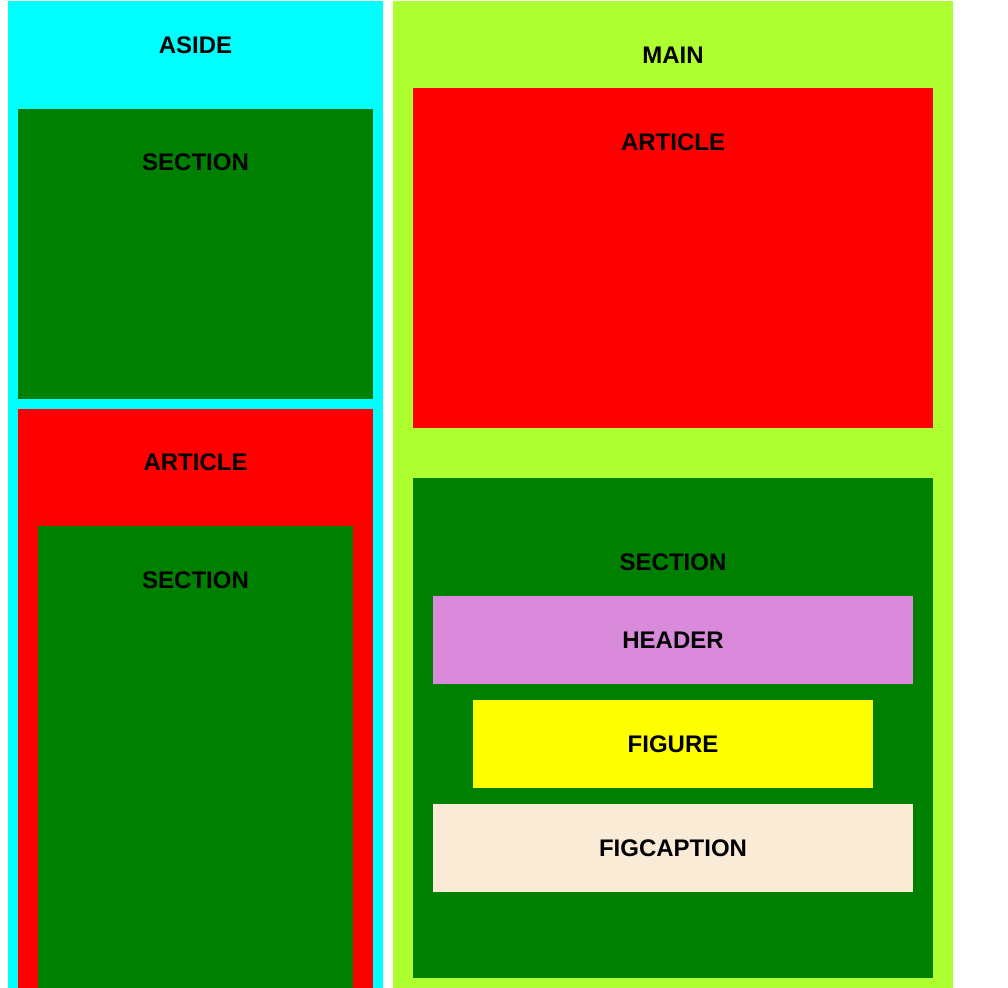
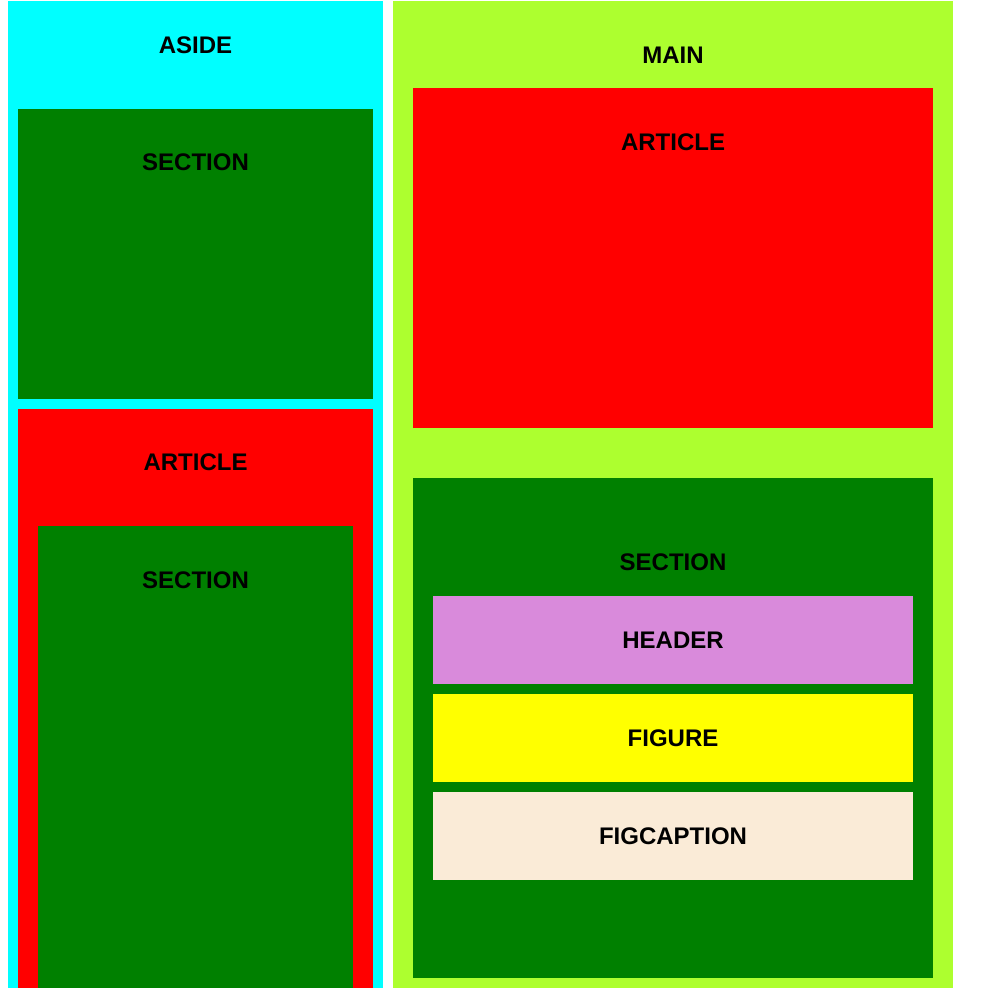
Before and after one commit to TorsKyW/SEKCJE, a plain HTML site: page index.html in a window 1280 px wide. Shown: the part 199-1187 px from the top of the page, without its empty margins (0-1008 px from the left). Drawn offline with Linux system fonts and the light colour scheme.

Commit message:
Update stylesheet.css

```diff
--- a/stylesheet.css
+++ b/stylesheet.css
@@ -33,7 +33,7 @@ figure {
     color: black;
     text-align: center;
     padding: 10px;
-    margin: none;
+    margin: 10px 0;
 }
 main {
     background-color: greenyellow;
```
